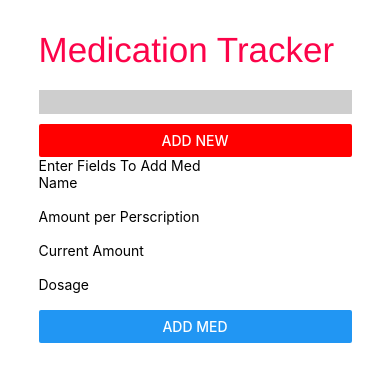
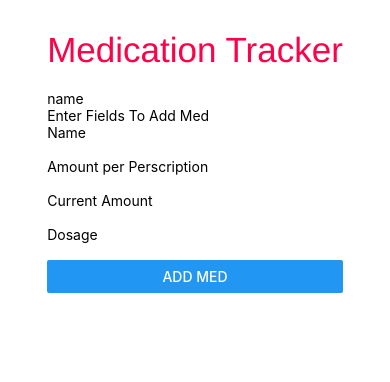
Before and after one commit to Kewejuankenobie/MedTracker, a React Native app: screen / in a window 390 px wide. Shown: the top 382 px of the page. Built offline with nearby package versions, Linux system fonts and the light colour scheme.

Commit message:
Med Form Changes
The Medication info form now sends data to the medList and thus can be displayed

```diff
--- a/AddMedPage.js
+++ b/AddMedPage.js
@@ -51,6 +51,12 @@ export default class AddMedPage extends Component {
                     dosage: ""
                 };
             });
+            this.props.med({
+                name: nameToExp,
+                persc: amToExp,
+                current: curToExp,
+                dosage: dosToExp
+            });
         }
     }
 
--- a/App.js
+++ b/App.js
@@ -3,7 +3,6 @@ import { Button, StyleSheet, Text, View, SafeAreaView,
    TextInput, ScrollView } from 'react-native';
 import React, {Component} from 'react';
 import MedList from './MedList.js';
-import AddMedPage from './AddMedPage.js';
 
 export default class App extends Component {
 
@@ -13,45 +12,13 @@ export default class App extends Component {
   //On Press listens for an event
 
   //Custom state for all meds to keep track of
-  state = {
-    medToAdd: "",
-    medList: []
-  }
-
-  onChangeInput = (event) => {
-    this.setState({medToAdd:event});
-  }
-
-  addMedication = () => {
-    this.setState(prevState => {
-      return {
-        medToAdd: "",
-        medList: [...prevState.medList, prevState.medToAdd]
-      }
-    });
-  }
 
   render() {
     return (
       <SafeAreaView style={styles.container}>
         <ScrollView>
         <Text style={styles.title}>Medication Tracker</Text>
-        {
-          //Uses map() to map list to several items
-          this.state.medList.map(item => (
-            <View style = {styles.medBox}>
-              <Text style = {styles.med} key={item}>{item}</Text>
-              <Button title="Remove"/>
-            </View>
-          ))
-        }
-        <TextInput
-        value = {this.state.medToAdd}
-        style = {styles.input}
-        onChangeText = {this.onChangeInput}/>
-        <Button color="red"
-        title="Add New" onPress={this.addMedication}/>
-        <AddMedPage/>
+        <MedList/>
         <StatusBar style="auto" />
         </ScrollView>
       </SafeAreaView>
--- a/MedList.js
+++ b/MedList.js
@@ -1,15 +1,17 @@
 import React, {Component} from 'react';
+import {View, Text} from 'react-native';
 
-import Med from './Med.js'
+import AddMedPage from './AddMedPage.js'
 
 export default class MedList extends Component {
 
     state = {
         medToAdd: null,
-        medList: []
+        medList: [{name: 'name', persc: 0, current: 0, dosage: "e", key: '0'}]
     };
 
-    addMed = () => {
+    addMed = (data) => {
+        this.setState({medToAdd: data});
         this.setState(prevState => {
             return {
                 medToAdd: null,
@@ -20,9 +22,14 @@ export default class MedList extends Component {
 
     render() {
         return (
-            this.state.medList.map(item => {
-                <Med key={item} />
-            })
+            <View>
+                {
+                    this.state.medList.map(item => (
+                        <Text key = {item.key}>{item.name}</Text>
+                    ))
+                }
+                <AddMedPage med = {this.addMed}/>
+            </View>
         );
     }
 
```
